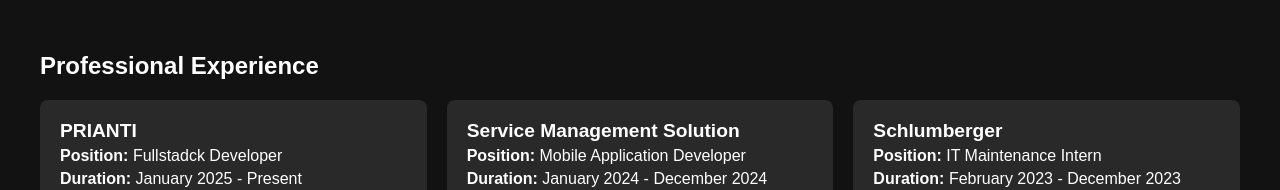
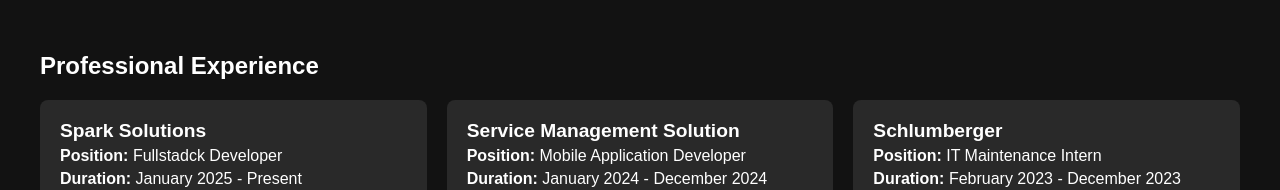
Before and after one commit to jesus2419/jesus2419.github.io, a plain HTML site: page index.html in a window 1280 px wide. Shown: the part 940-1130 px from the top of the page. Drawn offline with nearby package versions, Linux system fonts and the light colour scheme.

Commit message:
Update index.html

```diff
--- a/index.html
+++ b/index.html
@@ -439,11 +439,11 @@
     <div class="section experience">
         <h2>Professional Experience</h2>
         <div class="card-grid">
-            <!-- Experience 1: PRIANTI -->
+            <!-- Experience 1: Spark solutions -->
             <div class="work-card">
                 <div class="work-card-content">
                     <div class="work-card-text">
-                        <h3>PRIANTI</h3>
+                        <h3>Spark Solutions</h3>
                         <p><strong>Position:</strong> Fullstadck Developer</p>
                         <p><strong>Duration:</strong> January 2025 - Present</p>
                         <p><strong>Area:</strong> IT</p>
```
